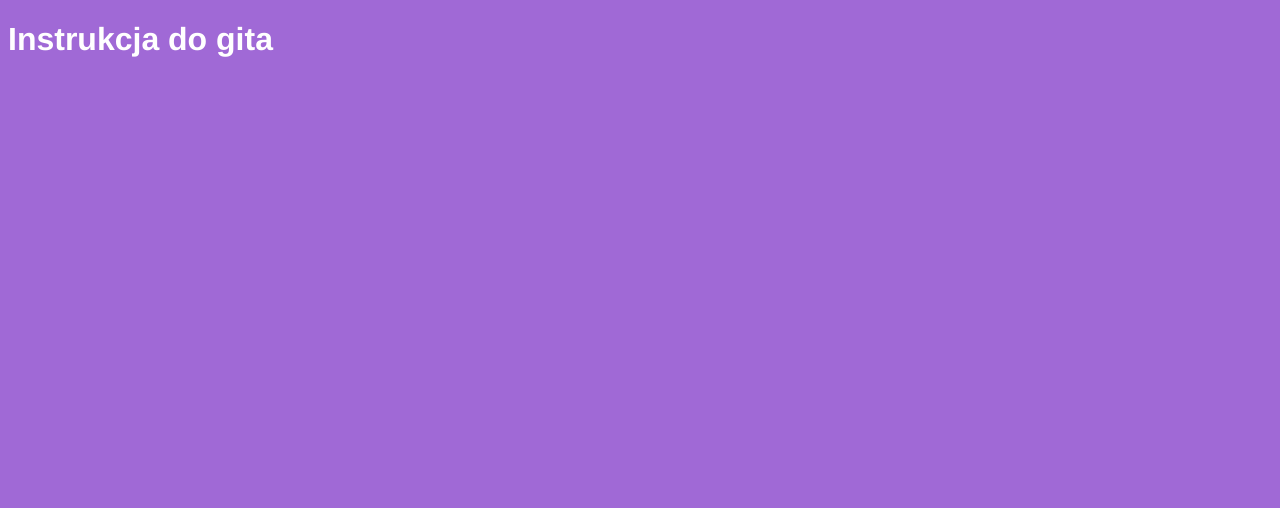
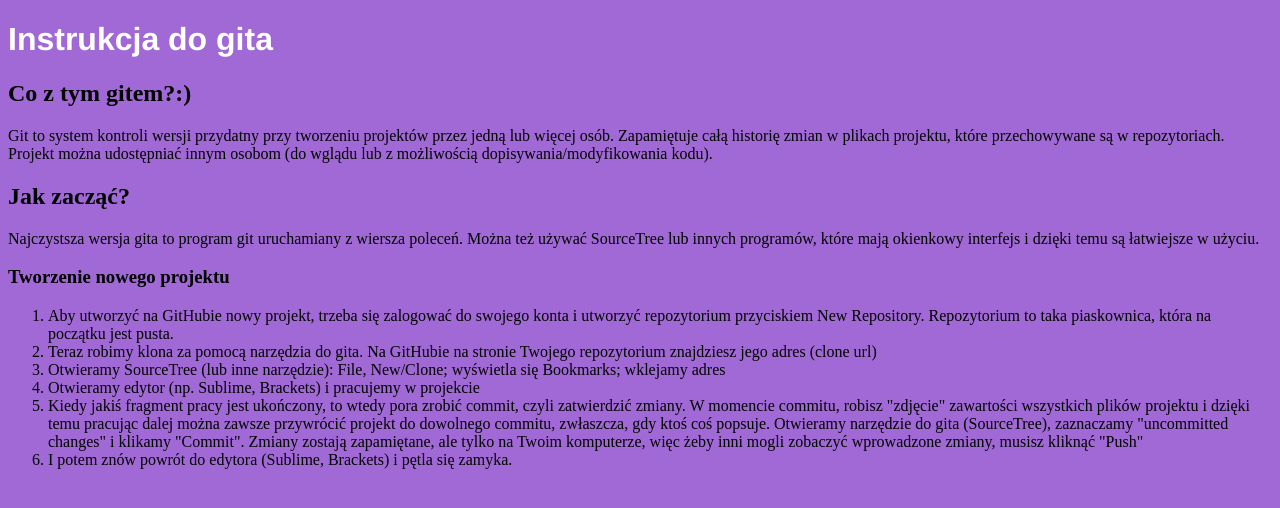
Before and after one commit to magcej/git_manual, a plain HTML site: page index.html in a window 1280 px wide. Drawn offline with Linux system fonts and the light colour scheme.

Commit message:
pare slow o git

```diff
--- a/index.html
+++ b/index.html
@@ -1,5 +1,5 @@
 <!doctype html>
-<html lang="en">
+<html lang="pl">
 
 <head>
     <title>Instrukcja do gita</title>
@@ -9,6 +9,26 @@
 
 <body>
     <h1>Instrukcja do gita</h1>
+<div>
+<h2>Co z tym gitem?:)</h2>
+    <p>Git to system kontroli wersji przydatny przy tworzeniu projektów przez jedną lub więcej osób. Zapamiętuje całą historię zmian w plikach projektu, które przechowywane są w repozytoriach. Projekt można udostępniać innym osobom (do wglądu lub z możliwością dopisywania/modyfikowania kodu).
+    </p>
+
+    <h2>Jak zacząć?</h2>
+    <p>Najczystsza wersja gita to program git uruchamiany z wiersza poleceń. Można też używać SourceTree lub innych programów, które mają okienkowy interfejs i dzięki temu są łatwiejsze w użyciu.</p>
+
+<h3>Tworzenie nowego projektu</h3>
+    <p>
+        <ol>
+    <li>Aby utworzyć na GitHubie nowy projekt, trzeba się zalogować do swojego konta i utworzyć repozytorium przyciskiem New Repository. Repozytorium to taka piaskownica, która na początku jest pusta.</li>
+    <li>Teraz robimy klona za pomocą narzędzia do gita. Na GitHubie na stronie Twojego repozytorium znajdziesz jego adres (clone url)</li>
+    <li>Otwieramy SourceTree (lub inne narzędzie): File, New/Clone; wyświetla się Bookmarks; wklejamy adres</li>
+    <li>Otwieramy edytor (np. Sublime, Brackets) i pracujemy w projekcie</li>
+    <li>Kiedy jakiś fragment pracy jest ukończony, to wtedy pora zrobić commit, czyli zatwierdzić zmiany. W momencie commitu, robisz "zdjęcie" zawartości wszystkich plików projektu i dzięki temu pracując dalej można zawsze przywrócić projekt do dowolnego commitu, zwłaszcza, gdy ktoś coś popsuje. Otwieramy narzędzie do gita (SourceTree), zaznaczamy "uncommitted changes" i klikamy "Commit". Zmiany zostają zapamiętane, ale tylko na Twoim komputerze, więc żeby inni mogli zobaczyć wprowadzone zmiany, musisz kliknąć "Push"</li>
+    <li>I potem znów powrót do edytora (Sublime, Brackets)  i pętla się zamyka.</li>
+    </ol>
+    </p>
+</div>
 </body>
 
 </html>
```
